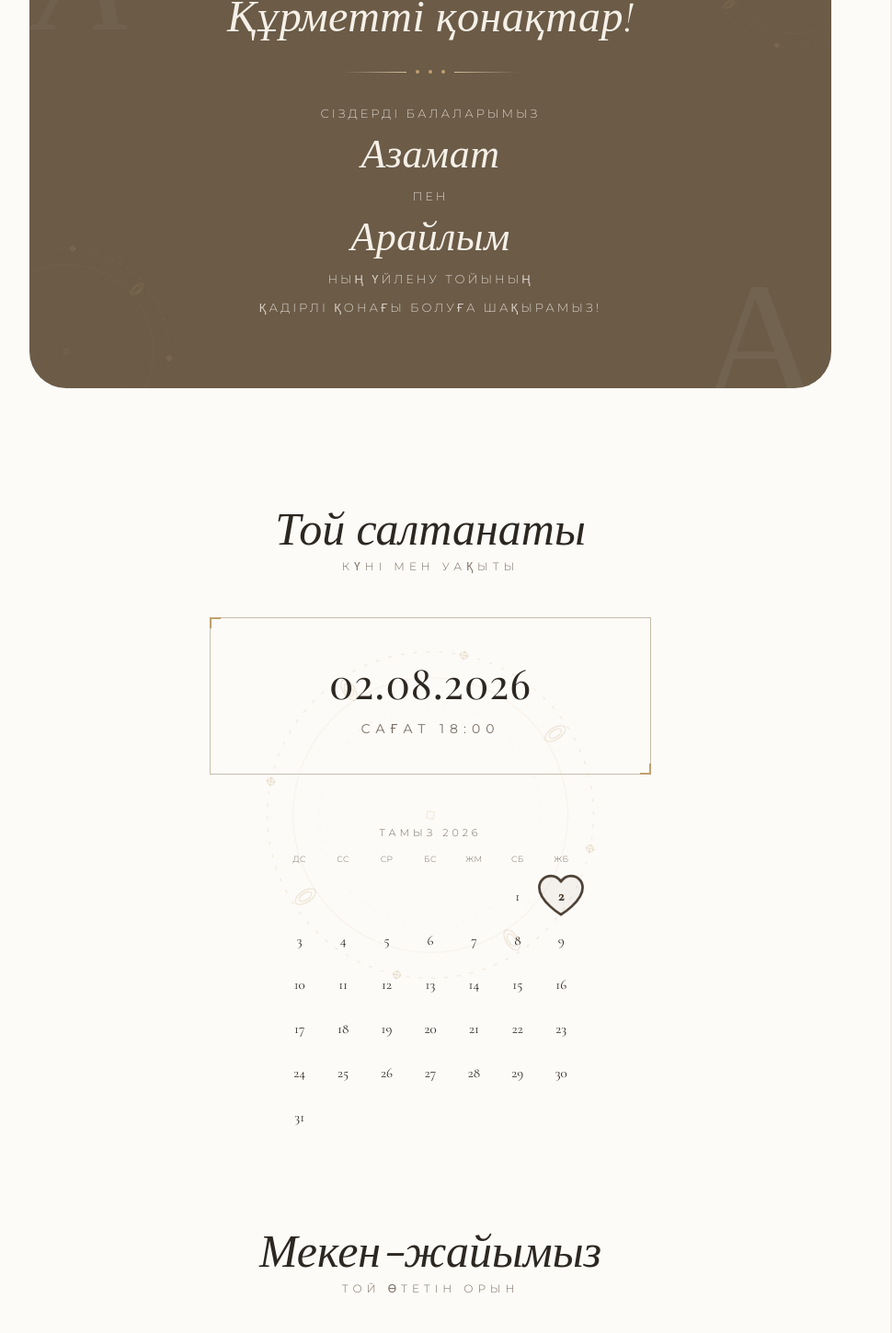
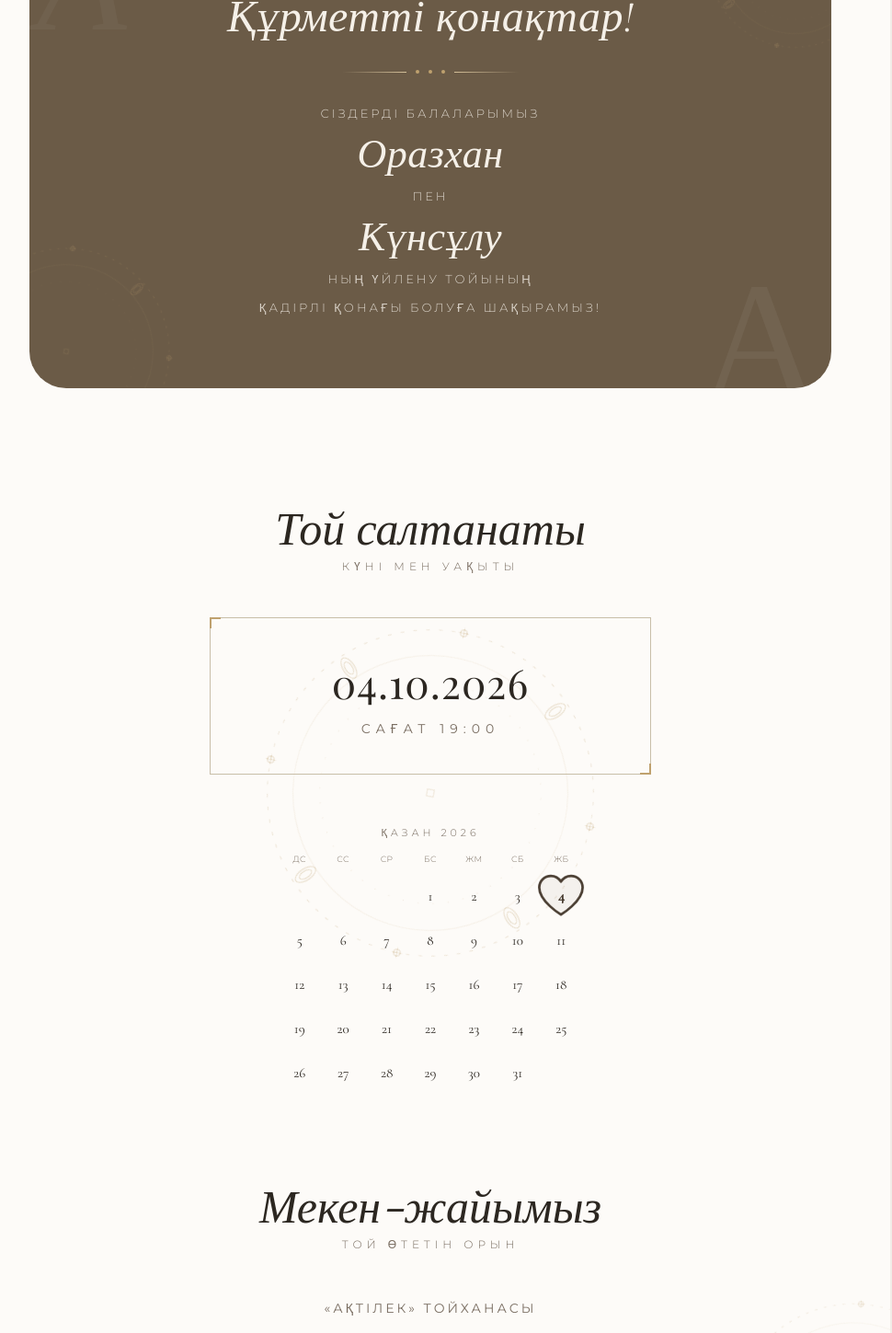
Before and after one commit to Eroma-EA/Shaqyrtu, a Next.js app: page / in a window 1280 px wide. Shown: the part 1129-2578 px from the top of the page at 92% size, without its empty margins (172-1142 px from the left). Built offline with nearby package versions, Linux system fonts and the light colour scheme; a web font is replaced by a local one.

Commit message:
Update wedding invitation details for Orazhan and Kunsulu

```diff
--- a/src/data/config.js
+++ b/src/data/config.js
@@ -1,19 +1,19 @@
 export const weddingConfig = {
-  groom: "Азамат",
-  bride: "Арайлым",
-  initial: "A",
+  groom: "Оразхан",
+  bride: "Күнсұлу",
+  initial: "О",
 
   // ─── Дата тойы ───────────────────────────────────────────
-  date: "02.08.2026",                    // Дата, которая отображается на сайте
-  time: "18:00",                         // Время тоя
-  targetDate: "2026-08-02T18:00:00",     // ISO-формат для таймера
+  date: "04.10.2026",                    // Дата, которая отображается на сайте
+  time: "19:00",                         // Время тоя
+  targetDate: "2026-10-04T19:00:00",     // ISO-формат для таймера
 
-  // ─── Имена родителей ──────────────────────────────────────
-  parents: "НИЕТБАЙ · ЗОЯ",
+  // ─── Имена родителей / той иелері ─────────────────────────
+  parents: "ҰЛБИКЕ · ҚҰРБАНӘЛІ",
 
   // ─── Адрес ────────────────────────────────────────────────
-  address: 'ЖАҢАӨЗЕН ҚАЛАСЫ, «АЖАР САЛТАНАТ САРАЙЫ»',
-  mapLink: "https://2gis.kz/aktau/search/%D0%9C%D0%B5%D0%BA%D0%B5%D0%BD%20%D0%B6%D0%B0%D0%B9%D1%8B%20%D0%96%D0%B0%D2%A3%D0%B0%D3%A9%D0%B7%D0%B5%D0%BD%20%D2%9B%D0%B0%D0%BB%D0%B0%D1%81%D1%8B%20%D0%90%D0%B6%D0%B0%D1%80%20%D1%81%D0%B0%D0%BB%D1%82%D0%B0%D0%BD%D0%B0%D1%82%20%D1%81%D0%B0%D1%80%D0%B0%D0%B9%D1%8B/firm/70000001044873839/52.858575%2C43.342952?m=52.858631%2C43.342999%2F17.6",
+  address: '«АҚТІЛЕК» ТОЙХАНАСЫ',
+  mapLink: "https://2gis.kz/aktau/search/%D0%90%D2%9B%D1%82%D1%96%D0%BB%D0%B5%D0%BA%20%D1%82%D0%BE%D0%B9%D1%85%D0%B0%D0%BD%D0%B0%D1%81%D1%8B",
 
   // ─── WhatsApp ─────────────────────────────────────────────
   whatsappNumber: "77478690203",         // +7 747 869 0203
```
